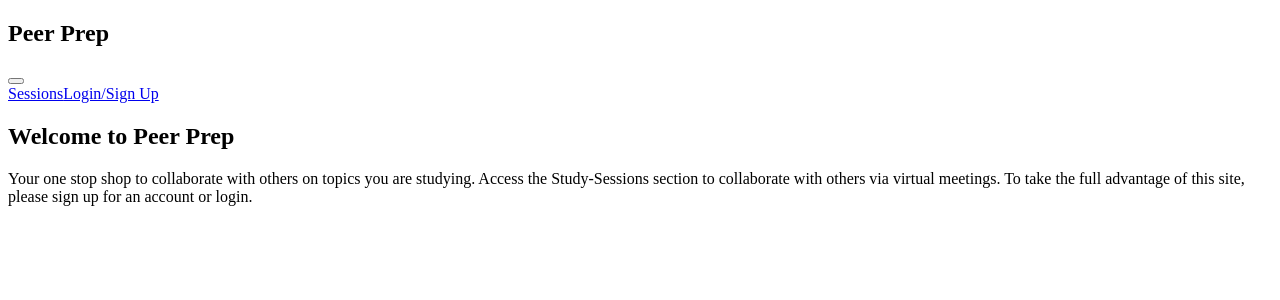
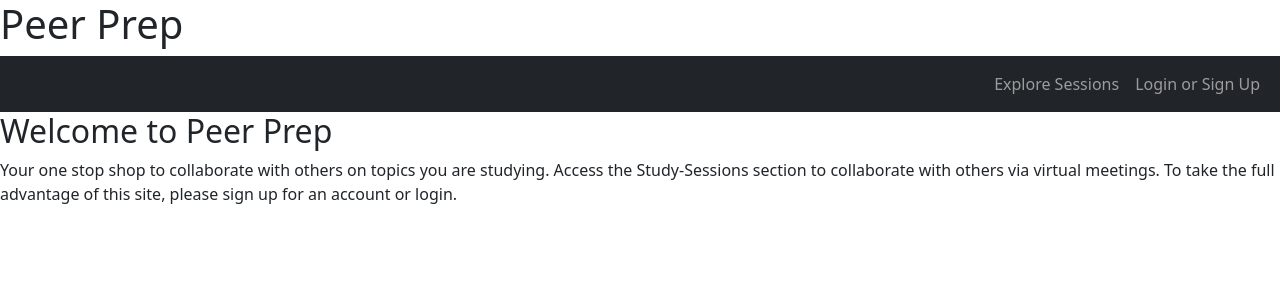
Before and after one commit to dymoy/peer-prep, a React (Vite) app in the folder client/: page / in a window 1280 px wide. Shown: the top 300 px of the page. Built offline with nearby package versions, Linux system fonts and the light colour scheme.

Commit message:
added bootstrap formatting to webpage via main.jsx

```diff
--- a/client/index.html
+++ b/client/index.html
@@ -5,6 +5,8 @@
     <link rel="icon" type="image/svg+xml" href="/vite.svg" />
     <meta name="viewport" content="width=device-width, initial-scale=1.0" />
     <title>Peer Prep</title>
+    <link href="https://fonts.googleapis.com/css2?family=Rubik+Mono+One&family=Rubik:ital,wght@0,400;1,300&display=swap"
+    rel="stylesheet">
   </head>
   <body>
     <div id="root"></div>
--- a/client/package.json
+++ b/client/package.json
@@ -11,7 +11,7 @@
   },
   "dependencies": {
     "@apollo/client": "^3.7.14",
-    "bootstrap": "^5.3.3",
+    "bootstrap": "^5.2.3",
     "graphql": "^16.6.0",
     "jwt-decode": "^3.1.2",
     "react": "^18.2.0",
--- a/client/src/components/Navigation.jsx
+++ b/client/src/components/Navigation.jsx
@@ -18,7 +18,7 @@ const Navigation = () => {
             <Navbar.Collapse id="navbar" className="d-flex flex-row-reverse">
               <Nav className="ml-auto d-flex">
               <Nav.Link as={Link} to='/sessions'>
-                Sessions
+                Explore Sessions
               </Nav.Link>
                 {Auth.loggedIn() ? (
                   <>
@@ -29,7 +29,7 @@ const Navigation = () => {
                   </>
                 ) : (
                   <Nav.Link onClick={() => setShowModal(true)}>
-                    Login/Sign Up
+                    Login or Sign Up
                   </Nav.Link>
                 )}
               </Nav>
--- a/client/src/main.jsx
+++ b/client/src/main.jsx
@@ -2,6 +2,7 @@ import ReactDOM from 'react-dom/client';
 import { createBrowserRouter, RouterProvider } from 'react-router-dom';
 import App from './App';
 import Home from './pages/Home';
+import 'bootstrap/dist/css/bootstrap.min.css'
 
 const router = createBrowserRouter([
   {
```
Also changed, not shown: 2 other files (tests, documents, lock files or other folders).
